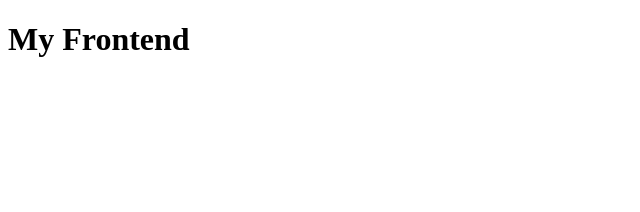
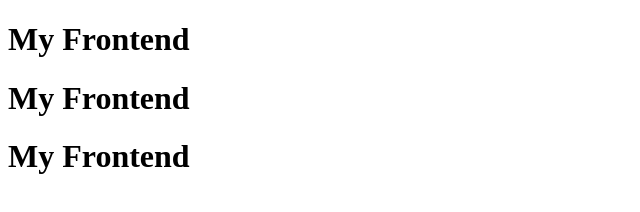
Before and after one commit to akc125/git-backend-frontend-tester, a plain HTML site: page backednd/index.html in a window 1280 px wide. Shown: the whole page, without its empty margins (0-640 px from the left). Drawn offline with Linux system fonts and the light colour scheme.

Commit message:
add new heading

```diff
--- a/backednd/index.html
+++ b/backednd/index.html
@@ -7,5 +7,7 @@
 </head>
 <body>
     <h1>My Frontend</h1>
+    <h1>My Frontend</h1>
+    <h1>My Frontend</h1>
 </body>
 </html>
```
